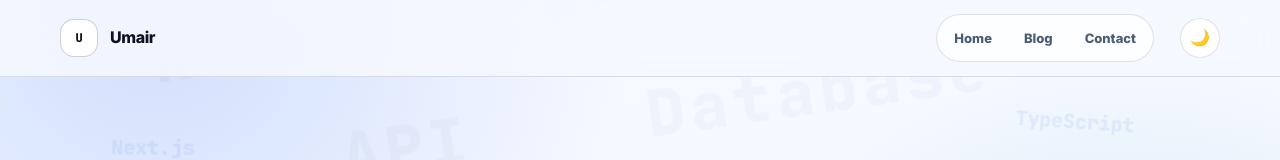
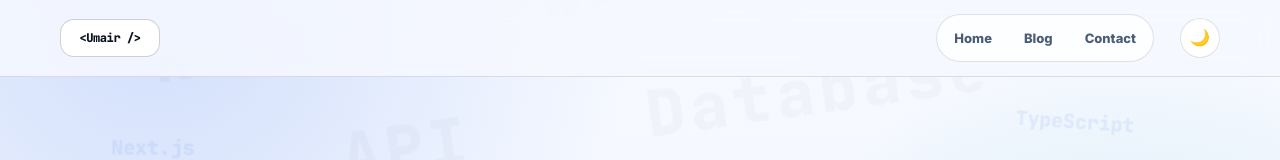
Before and after one commit to omee360/resume, a Next.js app: page / in a window 1280 px wide. Shown: the top 160 px of the page. Built offline with nearby package versions, Linux system fonts and the light colour scheme.

Commit message:
Update Navbar component to enhance branding with custom logo representation

```diff
--- a/components/layout/navbar.tsx
+++ b/components/layout/navbar.tsx
@@ -21,10 +21,10 @@ export function Navbar() {
             className="mr-auto inline-flex items-center gap-3 font-extrabold tracking-tight"
             aria-label="Umair - home"
           >
-            <span className="grid h-[38px] w-[38px] place-items-center rounded-[14px] border border-line-strong bg-paper font-mono text-xs text-ink">
-              U
+            <span className="grid h-[38px] w-[100px] place-items-center rounded-[14px] border border-line-strong bg-paper font-mono text-xs text-ink">
+              { "<Umair />" }
             </span>
-            <span>Umair</span>
+            {/* <span>Umair</span> */}
           </Link>
 
           <div className="flex items-center gap-2 rounded-full border border-line bg-[color-mix(in_srgb,var(--color-paper)_78%,transparent)] p-[5px]">
```
